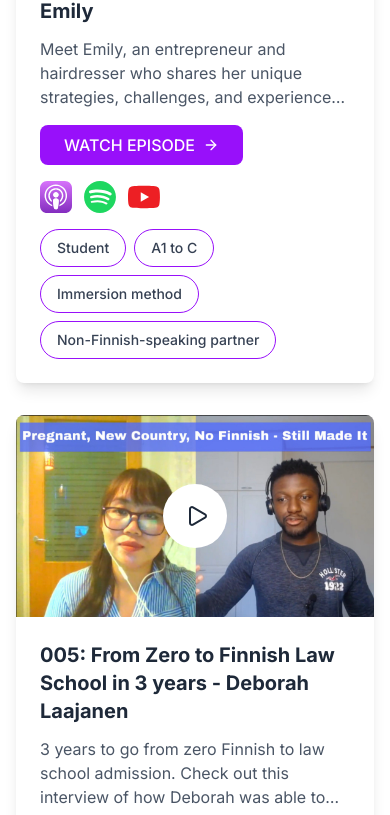
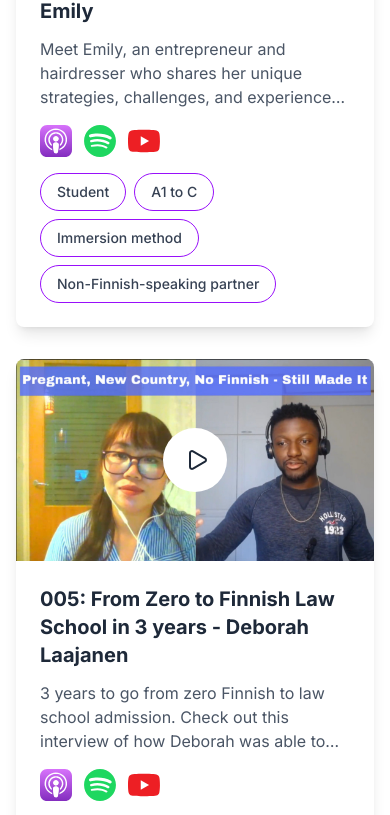
Before and after one commit to pokumars/howILearnedFinnish, a Next.js app: page / in a window 390 px wide. Shown: the part 1198-2013 px from the top of the page. Built offline with nearby package versions, Linux system fonts and the light colour scheme.

Commit message:
Update EpisodeCard to hide the "WATCH EPISODE" button on mobile devices, improving layout for smaller screens.

```diff
--- a/src/components/EpisodeCard.tsx
+++ b/src/components/EpisodeCard.tsx
@@ -65,7 +65,7 @@ export default function EpisodeCard({ episode }: EpisodeCardProps) {
               href={episode.videoUrl}
               target="_blank"
               rel="noopener noreferrer"
-              className="bg-purple-600 text-white px-6 py-2 rounded-lg font-medium hover:bg-purple-700 transition-colors duration-200 flex items-center gap-2 w-fit"
+              className="hidden md:block bg-purple-600 text-white px-6 py-2 rounded-lg font-medium hover:bg-purple-700 transition-colors duration-200 flex items-center gap-2 w-fit"
             >
               WATCH EPISODE
               <ArrowRight className="w-4 h-4" />
```
